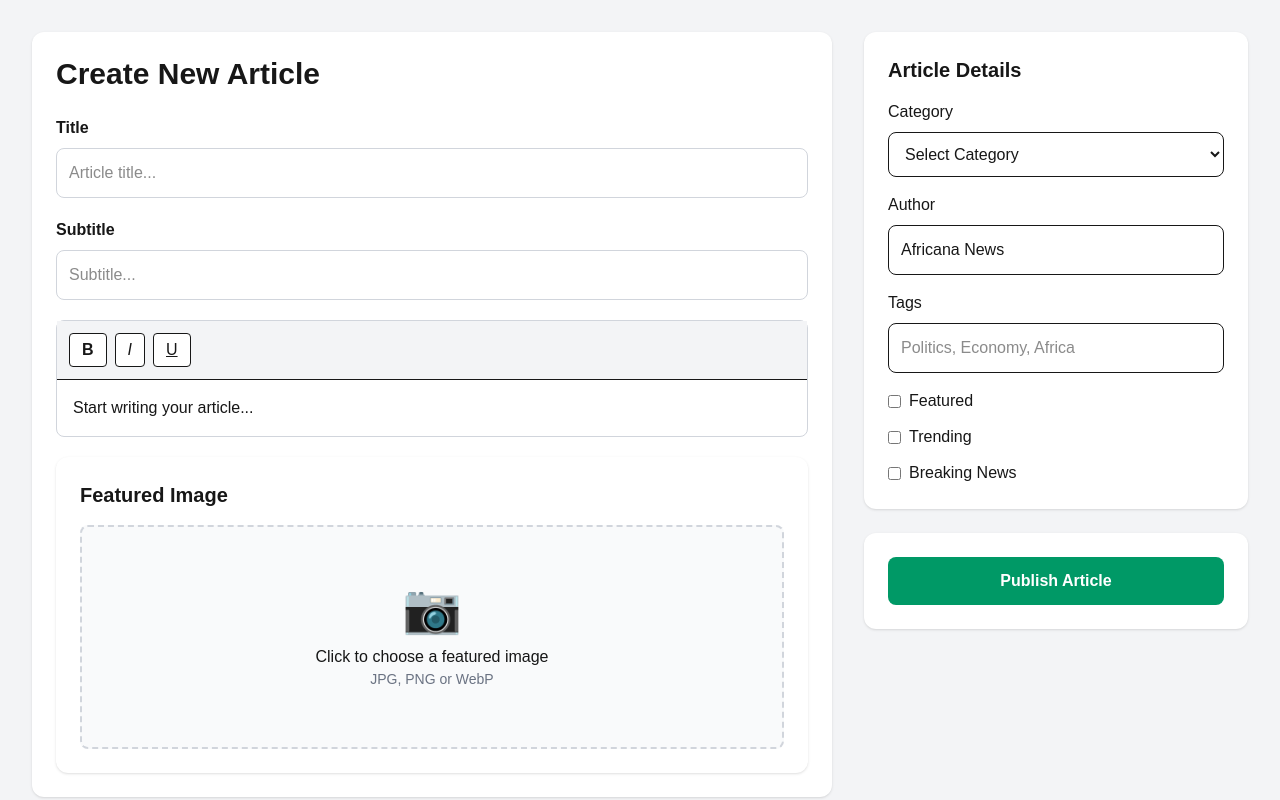
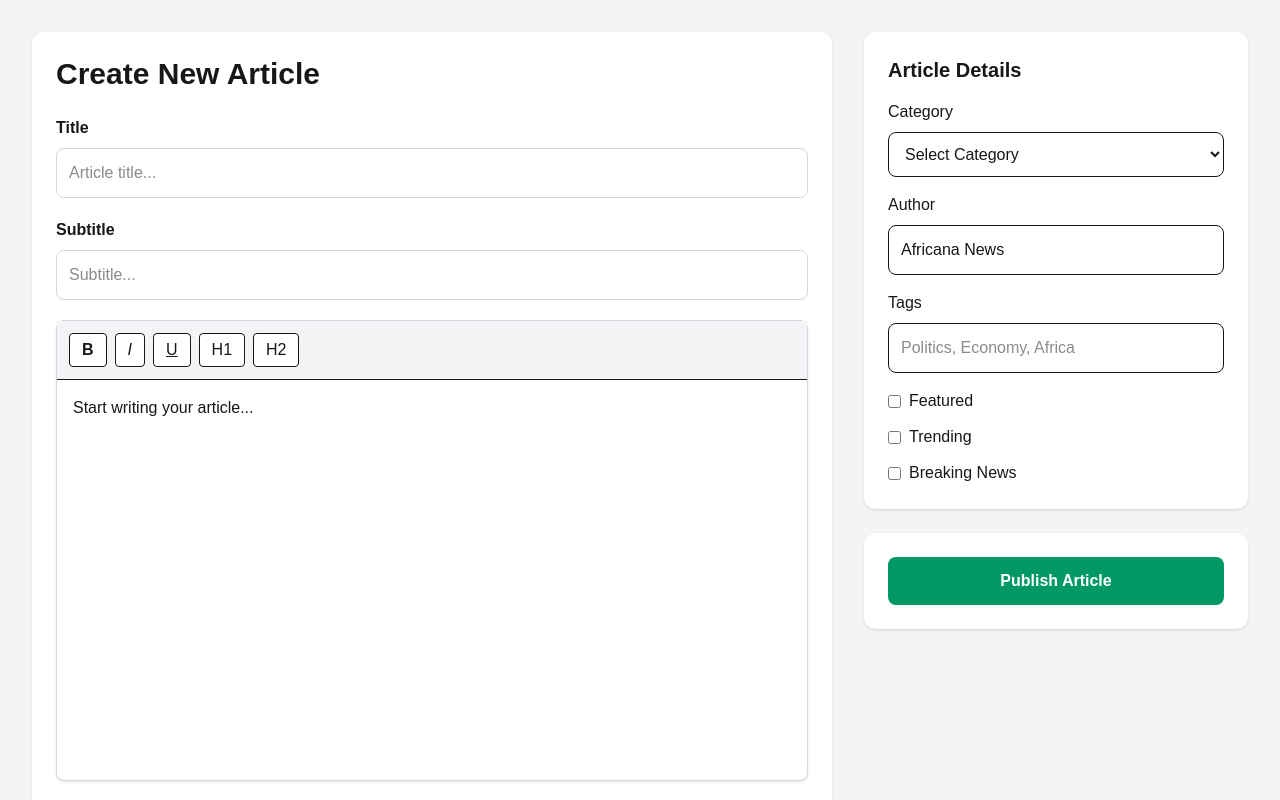
Before and after one commit to tbagbotas/Africana, a Next.js app: page /admin/articles/new in a window 1280 px wide. Shown: the top 800 px of the page. Built offline with nearby package versions, Linux system fonts and the light colour scheme.

Commit message:
Added editor toolbar with formatting

```diff
--- a/src/components/admin/RichTextEditor.tsx
+++ b/src/components/admin/RichTextEditor.tsx
@@ -30,11 +30,11 @@ export default function RichTextEditor({
   }
 
   return (
-    <div className="rounded-lg border border-gray-300 bg-white">
+    <div className="rounded-lg border border-gray-300 bg-white shadow">
 
-      <div className="flex gap-2 border-b bg-gray-100 p-3">
+      {/* Toolbar */}
+      <div className="flex flex-wrap gap-2 border-b bg-gray-100 p-3">
 
-        {/* Bold */}
         <button
           type="button"
           onClick={() => editor.chain().focus().toggleBold().run()}
@@ -47,7 +47,6 @@ export default function RichTextEditor({
           B
         </button>
 
-        {/* Italic */}
         <button
           type="button"
           onClick={() => editor.chain().focus().toggleItalic().run()}
@@ -60,7 +59,6 @@ export default function RichTextEditor({
           I
         </button>
 
-        {/* Underline */}
         <button
           type="button"
           onClick={() => editor.chain().focus().toggleUnderline().run()}
@@ -73,9 +71,38 @@ export default function RichTextEditor({
           U
         </button>
 
+        <button
+          type="button"
+          onClick={() =>
+            editor.chain().focus().toggleHeading({ level: 1 }).run()
+          }
+          className={`rounded px-3 py-1 ${
+            editor.isActive("heading", { level: 1 })
+              ? "bg-emerald-600 text-white"
+              : "border bg-white"
+          }`}
+        >
+          H1
+        </button>
+
+        <button
+          type="button"
+          onClick={() =>
+            editor.chain().focus().toggleHeading({ level: 2 }).run()
+          }
+          className={`rounded px-3 py-1 ${
+            editor.isActive("heading", { level: 2 })
+              ? "bg-emerald-600 text-white"
+              : "border bg-white"
+          }`}
+        >
+          H2
+        </button>
+
       </div>
 
-      <div className="p-4">
+      {/* Editor */}
+      <div className="p-4 min-h-[400px]">
         <EditorContent editor={editor} />
       </div>
 
--- /dev/null
+++ b/src/components/admin/editor/EditorToolbar.tsx
@@ -0,0 +1,37 @@
+import ToolbarButton from "./ToolbarButton";
+
+import type { Editor } from "@tiptap/react";
+
+interface EditorToolbarProps {
+  editor: Editor | null;
+}
+
+export default function EditorToolbar({
+  editor,
+}: EditorToolbarProps) {
+  if (!editor) return null;
+
+  return (
+    <div className="flex flex-wrap gap-2 border-b bg-gray-100 p-3">
+
+      <ToolbarButton
+        label="B"
+        active={editor.isActive("bold")}
+        onClick={() => editor.chain().focus().toggleBold().run()}
+      />
+
+      <ToolbarButton
+        label="I"
+        active={editor.isActive("italic")}
+        onClick={() => editor.chain().focus().toggleItalic().run()}
+      />
+
+      <ToolbarButton
+        label="U"
+        active={editor.isActive("underline")}
+        onClick={() => editor.chain().focus().toggleUnderline().run()}
+      />
+
+    </div>
+  );
+}
--- /dev/null
+++ b/src/components/admin/editor/ToolbarButton.tsx
@@ -0,0 +1,25 @@
+interface ToolbarButtonProps {
+  active: boolean;
+  label: string;
+  onClick: () => void;
+}
+
+export default function ToolbarButton({
+  active,
+  label,
+  onClick,
+}: ToolbarButtonProps) {
+  return (
+    <button
+      type="button"
+      onClick={onClick}
+      className={`rounded px-3 py-1 transition ${
+        active
+          ? "bg-emerald-600 text-white"
+          : "border bg-white hover:bg-gray-100"
+      }`}
+    >
+      {label}
+    </button>
+  );
+}
```
